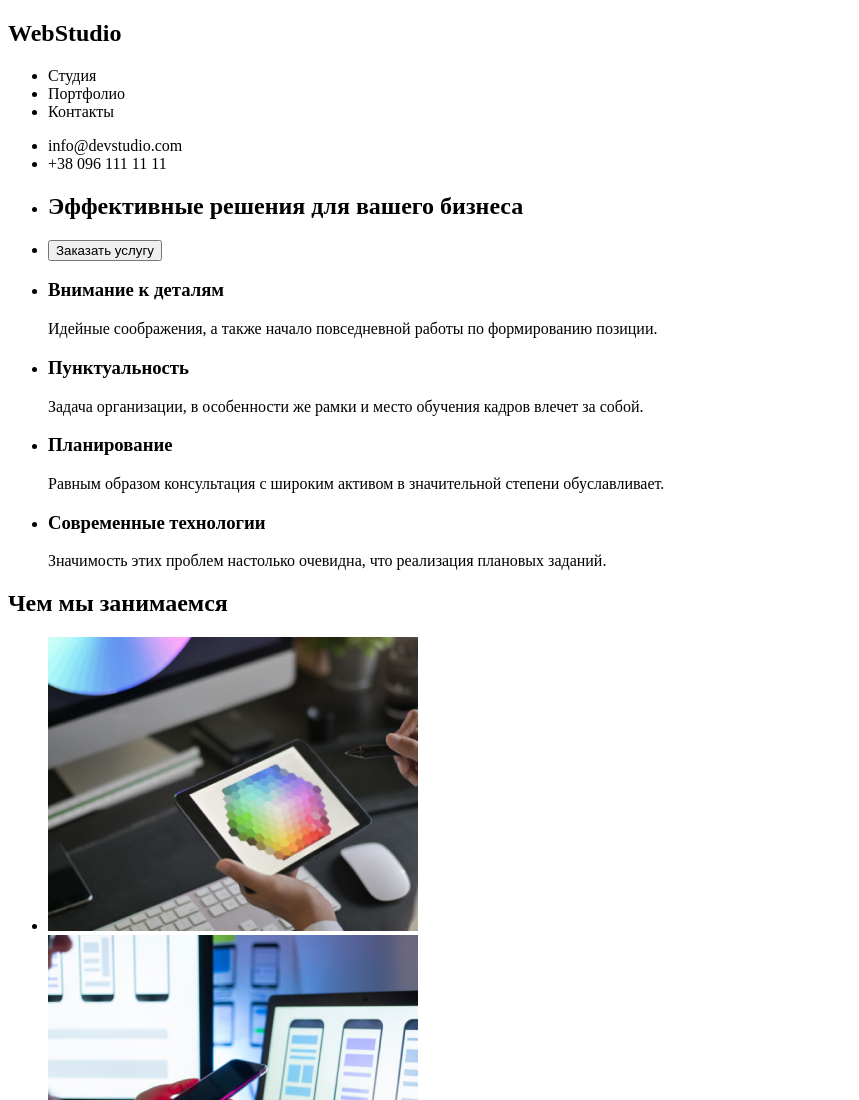
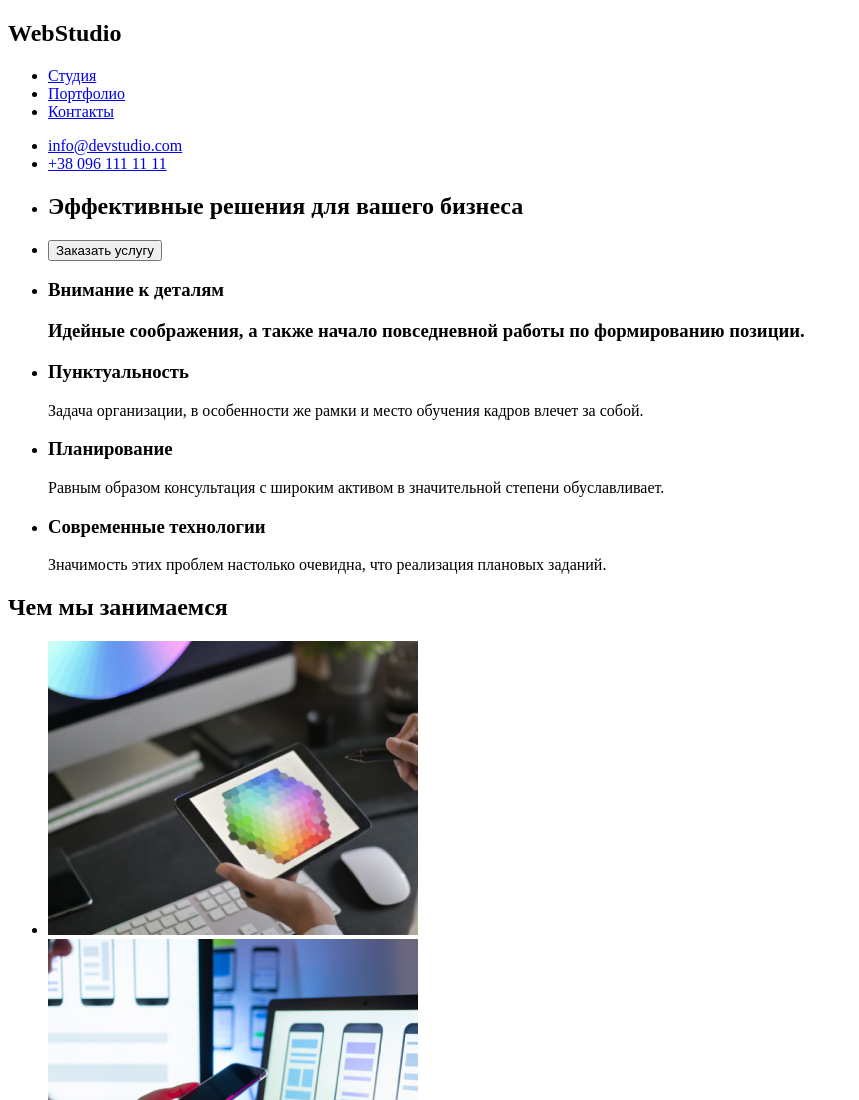
Before and after one commit to studennikovIv/goit-markup-hw-01, a plain HTML site: page index.html in a window 1280 px wide. Shown: the top 1100 px of the page, without its empty margins (0-859 px from the left). Drawn offline with Linux system fonts and the light colour scheme.

Commit message:
comit
comit add

```diff
--- a/index.html
+++ b/index.html
@@ -7,30 +7,35 @@
     <title>Главная </title>
 </head>
 <body>
-
+<header>
     <nav>
         <h1>WebStudio</h1>
         <ul>
-            <li>Студия</li>
-            <li>Портфолио</li>
-            <li>Контакты</li>
-        </ul>
-        <ul>
-            <li>info@devstudio.com</li>
-            <li>+38 096 111 11 11</li>
+            <li><a href="#">Студия</a> </li>
+            <li><a href="#">Портфолио</a> </li>
+            <li><a href="#">Контакты</a> </li>
         </ul>
     </nav>
+    <section>
+        <ul>
+            <li><a href="mailto:info@devstudio.com">info@devstudio.com</a> </li>
+            <li><a href="tel:+38 096 111 11 11">+38 096 111 11 11</a></li>
+        </ul>
+    </section>
 
-        <section class="header">
+
+        <section>
             <ul>
                 <li><h2>Эффективные решения для вашего бизнеса</h2></li>
-                <li><button>Заказать услугу</button></li>
+                <li><button type="button">Заказать услугу</button></li>
             </ul>
         </section>
+</header>
+<main>
         <section class="us-work">
             <ul>
                 <li>
-                    <h3>Внимание к деталям</h3>
+                    <h3>Внимание к деталям
                     <p>Идейные соображения, а также начало повседневной работы по формированию позиции.</p>
                 </li>
                 <li>
@@ -95,7 +100,7 @@
             </ul>
         </section><!-- us-team -->
 
-
+</main>
         <footer>
             <address>
                 <ul>
```
